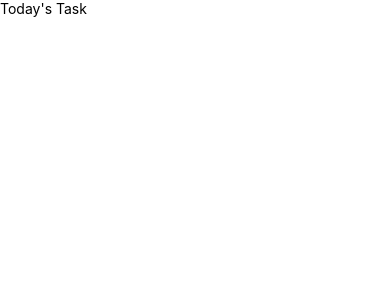
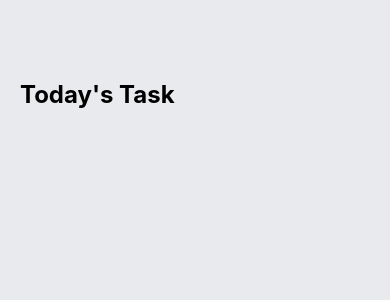
Before and after one commit to octoi/react-native-todo-app, a React Native app: screen / in a window 390 px wide. Shown: the top 300 px of the page. Built offline with nearby package versions, Linux system fonts and the light colour scheme.

Commit message:
basic styles

```diff
--- a/App.js
+++ b/App.js
@@ -9,7 +9,7 @@ export default function App() {
       <View style={styles.tasksWrapper}>
         <Text style={styles.sectionTitle}>Today's Task</Text>
 
-        <View style={styles.item}>
+        <View style={styles.items}>
           {/* this is were the tasks will go */}
         </View>
       </View>
@@ -20,6 +20,17 @@ export default function App() {
 const styles = StyleSheet.create({
   container: {
     flex: 1,
-    backgroundColor: '#fff',
+    backgroundColor: '#E8EAED',
+  },
+  tasksWrapper: {
+    paddingTop: 80,
+    paddingHorizontal: 20,
+  },
+  sectionTitle: {
+    fontSize: 24,
+    fontWeight: 'bold'
+  },
+  items: {
+    marginTop: 30,
   },
 });
```
